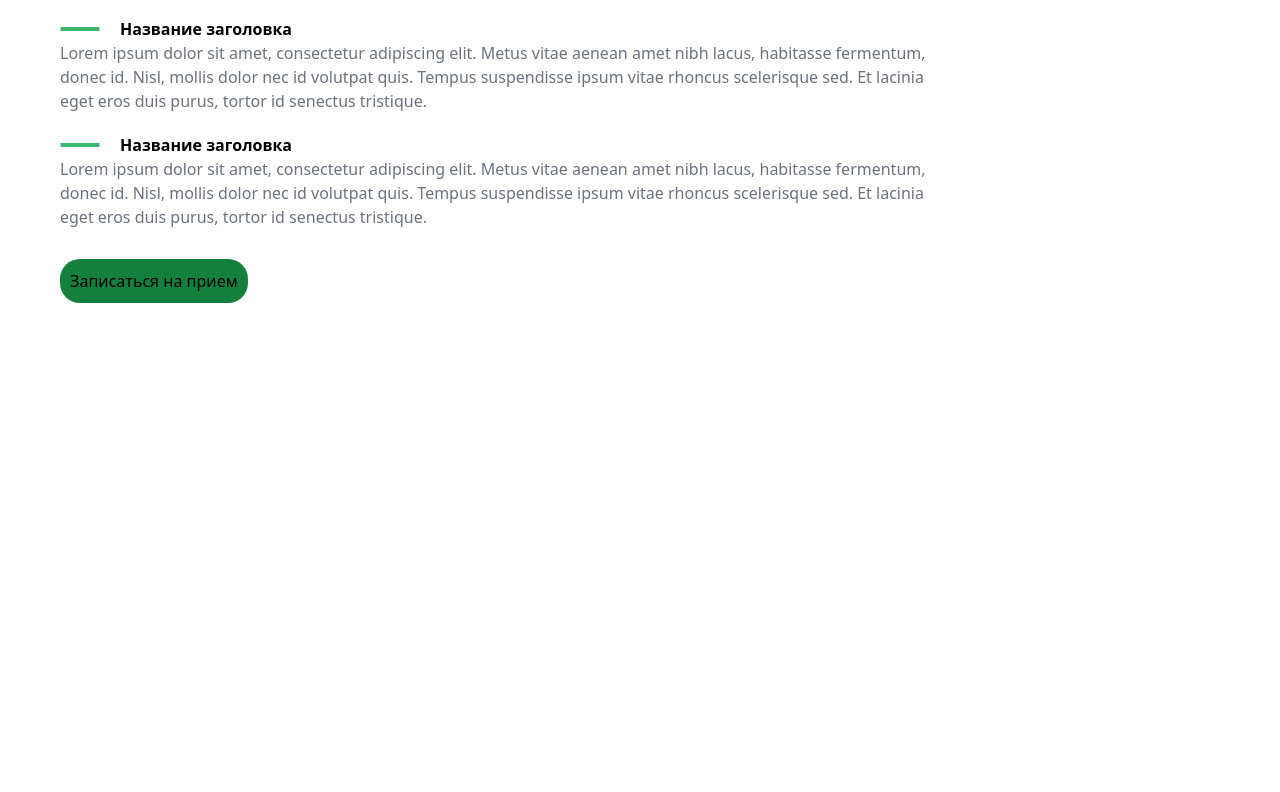
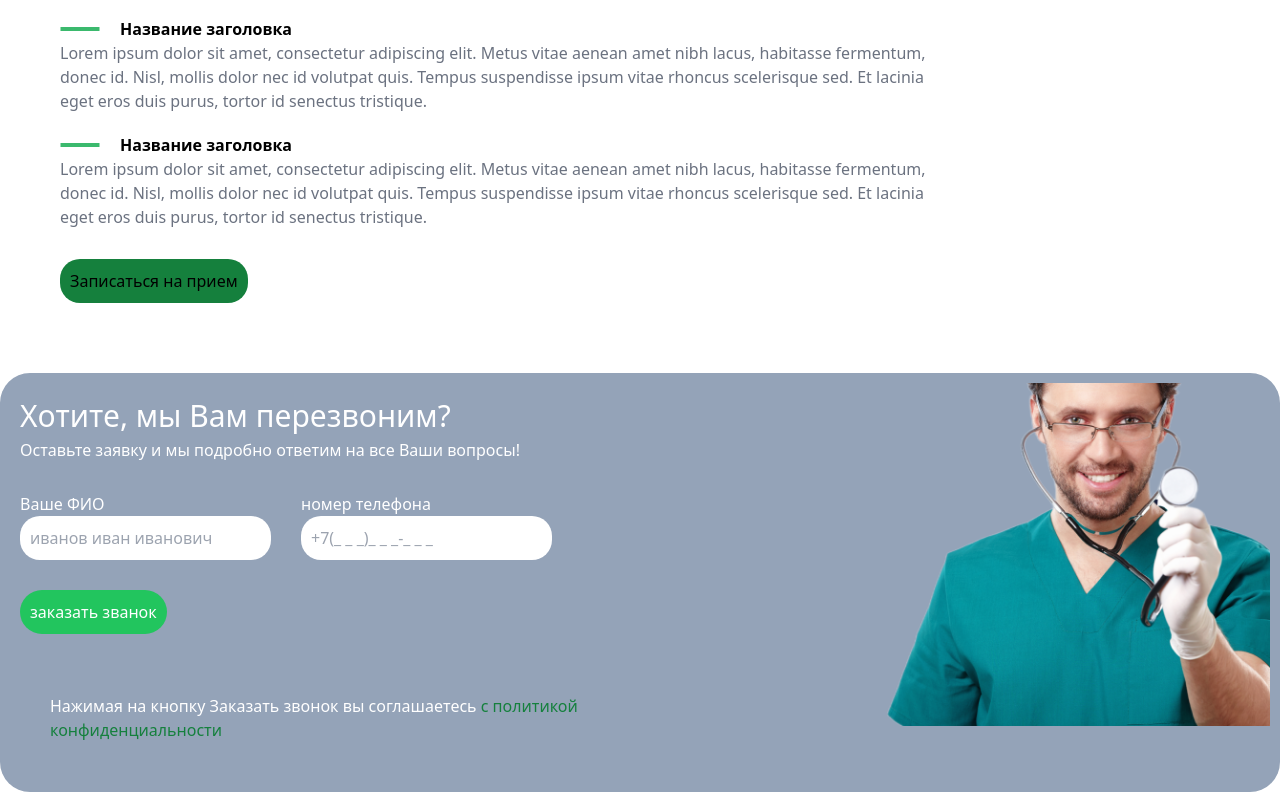
Before and after one commit to UmarovSino/repo, a website: page src/index — 2.html in a window 1280 px wide. Shown: the part 1039-1831 px from the top of the page. Before the commit the page ends 1362 px from the top, so only its background shows below. Drawn offline with Linux system fonts and the light colour scheme.

Commit message:
main oxiron

```diff
--- a/src/index — 2.html
+++ b/src/index — 2.html
@@ -98,7 +98,27 @@
         </section>
 
 
-
+        <section class="bg-slate-400 p-[10px] place-self-center lg:flex mt-[50px] rounded-[30px]">
+            <aside class="p-[10px]">
+                <h2 class="text-white lg:text-[30px]">Хотите, мы Вам перезвоним?</h2>
+                <p class="text-white">Оставьте заявку и мы подробно ответим на все Ваши вопросы!</p>
+                <div class="lg:flex gap-[30px] mt-[30px]">
+                    <div>
+                        <p class="text-white">Ваше ФИО</p>
+                        <input class="p-[10px] rounded-[20px]" type="text" placeholder="иванов иван иванович">
+                    </div>
+                    <div>
+                        <p class="text-white">номер телефона</p>
+                        <input class="p-[10px] rounded-[20px]" type="text" placeholder="+7(_ _ _)_ _ _-_ _ _">
+                    </div>
+                </div>
+                <button class="p-[10px] bg-green-500 rounded-[30px] mt-[30px] text-white">заказать званок</button>
+                <p class="text-white lg:mt-[30px] p-[30px]">Нажимая на кнопку Заказать звонок вы соглашаетесь <span class="text-green-700">c политикой конфиденциальности</span> </p>
+            </aside>
+            <aside class="hidden lg:block ">
+<img src="./doctor-with-stethoscope-2021-09-03-02-58-01-utc 1.png" alt="">
+            </aside>
+        </section>
     </main>
     </footer>
     <section class="flex flex-col gap-[20px] items-center p-[10px] justify-between lg:hidden text-white">
```
Also changed, not shown: src/output.css.
